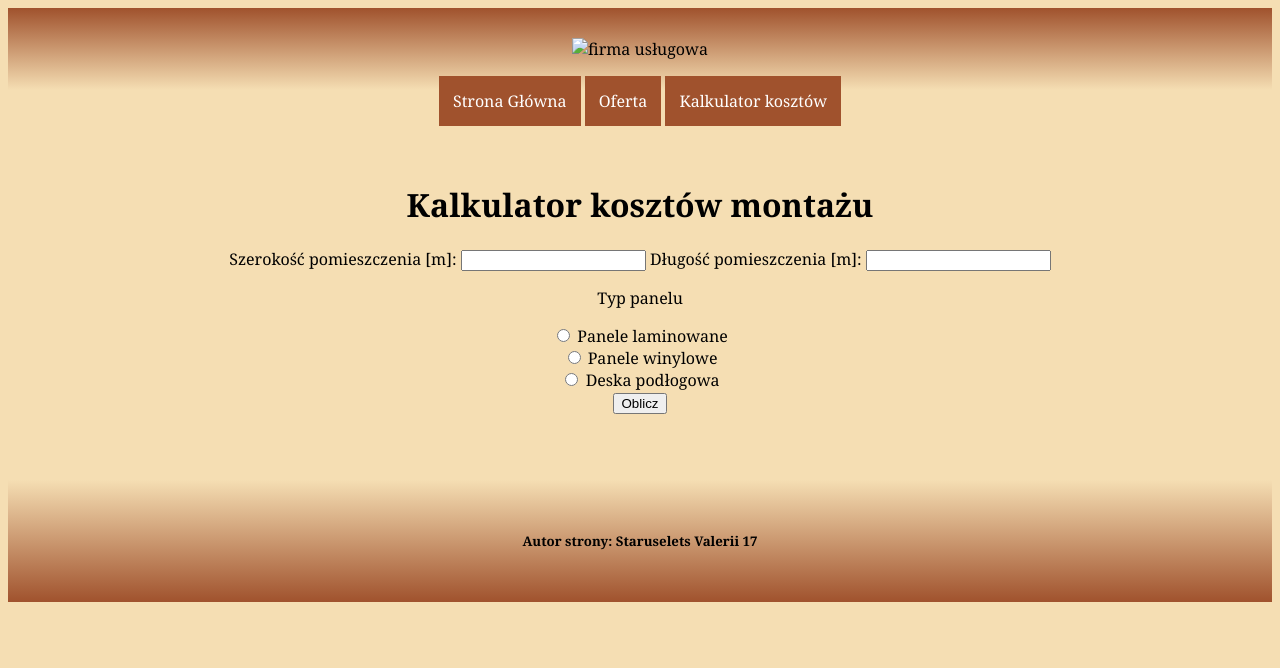
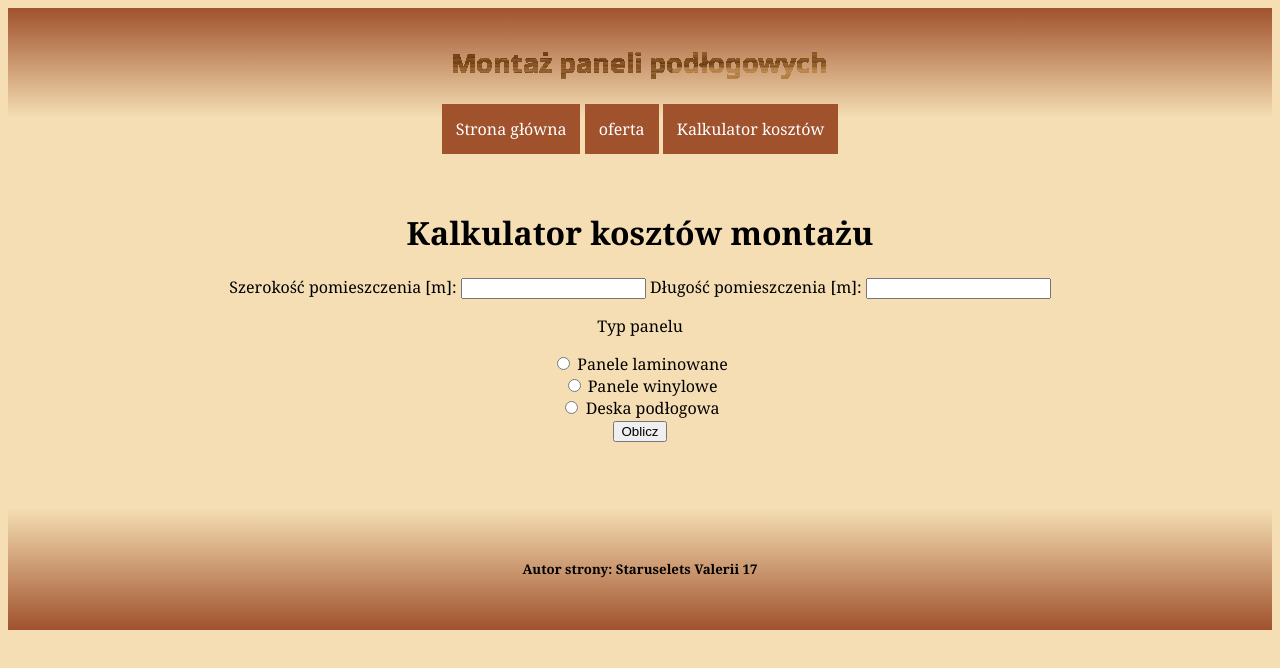
Before and after one commit to ValeriiTP/1TP-projects, a plain HTML site: page JavaScript/9/koszty.html in a window 1280 px wide. Drawn offline with Linux system fonts and the light colour scheme.

Commit message:
Update koszty.html

```diff
--- a/JavaScript/9/koszty.html
+++ b/JavaScript/9/koszty.html
@@ -8,13 +8,12 @@
 </head>
 <body>
     <header>
-        <img src="montaz_paneli.png" alt="firma usługowa">
-    </header>
-
-    <nav>
-        <a href="index.html">Strona Główna</a>
-        <a href="oferta.html">Oferta</a>
-        <a href="koszty.html">Kalkulator kosztów</a>
+    <img id="baner" src="montaz.png">
+</header>
+<nav>
+        <a id="" href="index.html">Strona główna</a>
+        <a id="" href="oferta.html">oferta</a>
+        <a id="" href="koszty.html">Kalkulator kosztów</a>
     </nav>
 
     <main>
```
